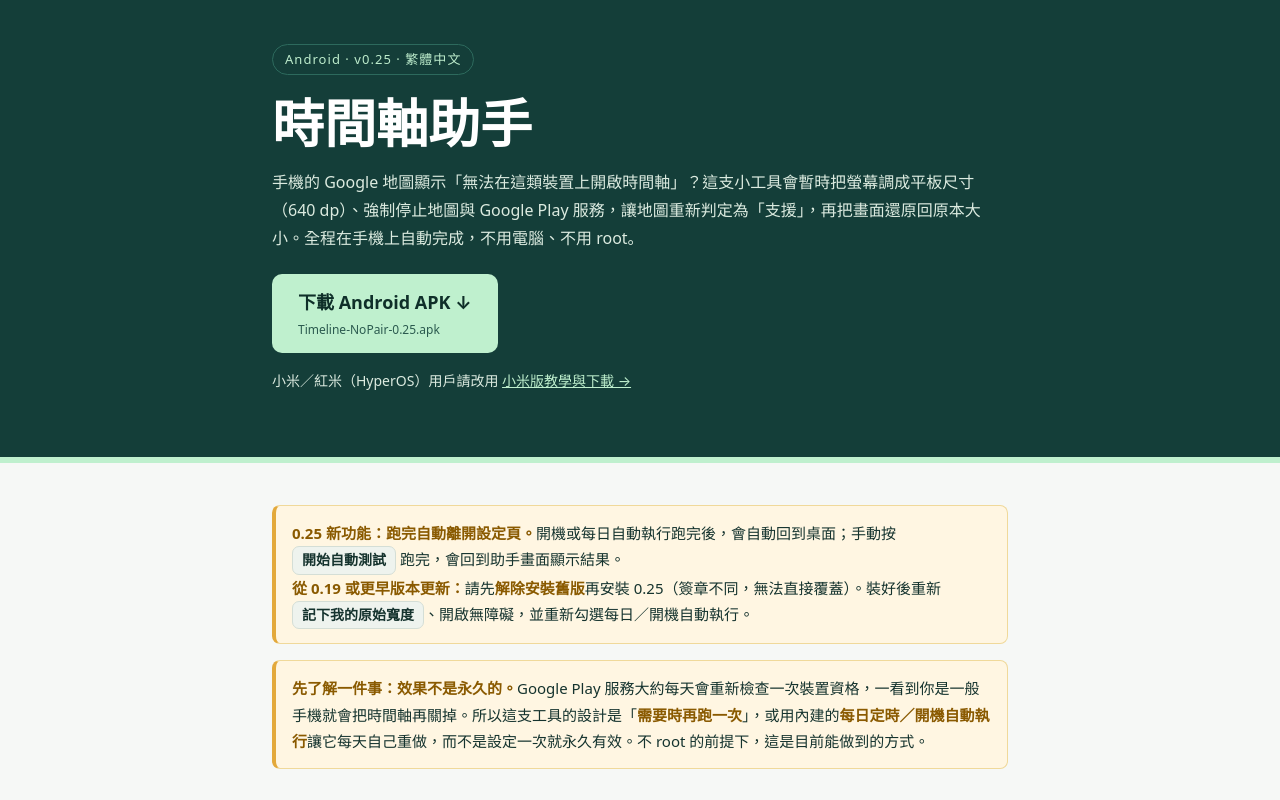
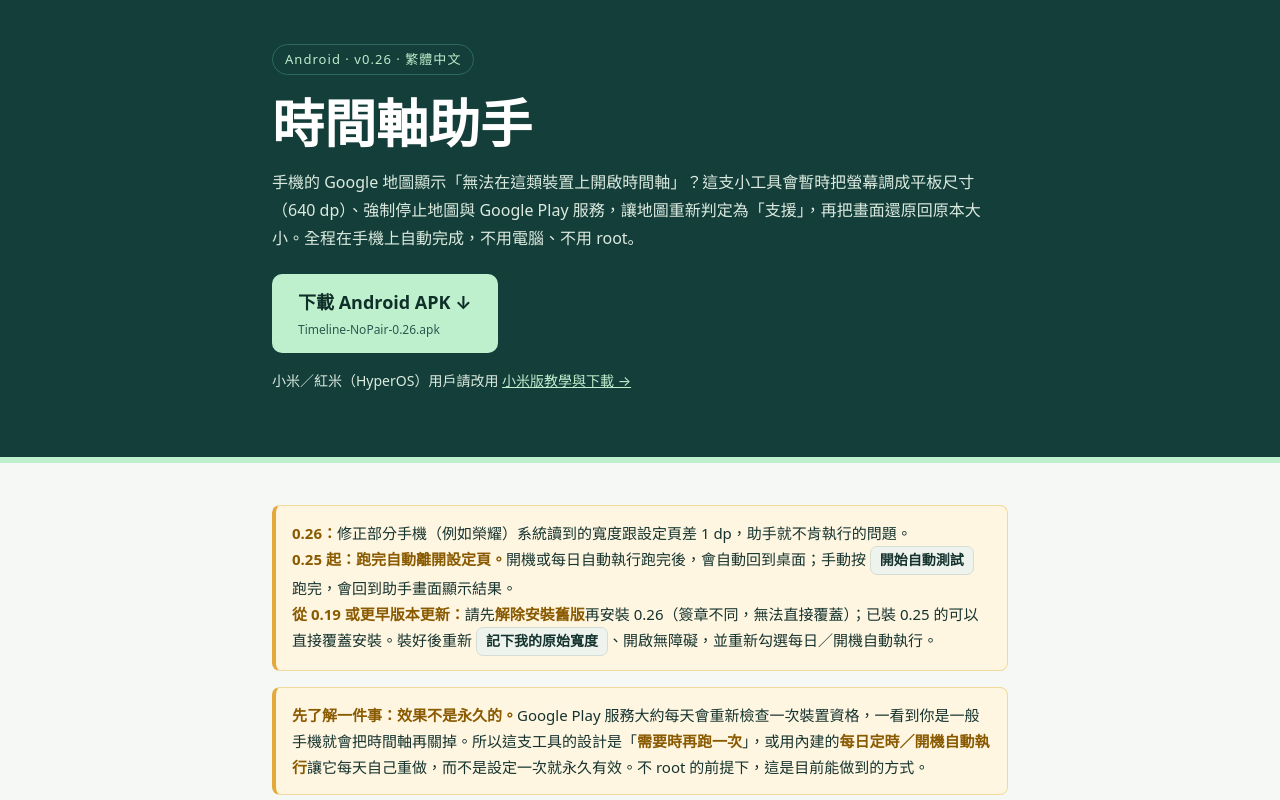
Before and after one commit to steve19860004/timeline-macrodroid-guide, a plain HTML site: page index.html in a window 1280 px wide. Shown: the top 800 px of the page. Drawn offline with Linux system fonts and the light colour scheme.

Commit message:
更新到 0.26：寬度檢查容許 1～2 dp 誤差（修榮耀 365/366）
- 通用版 Timeline-NoPair-0.26.apk，網頁下載改為 0.26
- 保活版 Timeline-Keep-0.26.apk（未連結於網頁）

Co-Authored-By: Claude Opus 5.5 <noreply@anthropic.com>
Claude-Session: https://claude.ai/code/session_01SWYiN43uPzeHe69LbnKNhc

```diff
--- a/index.html
+++ b/index.html
@@ -42,10 +42,10 @@
 
 <header>
   <div class="wrap">
-    <span class="tag">Android · v0.25 · 繁體中文</span>
+    <span class="tag">Android · v0.26 · 繁體中文</span>
     <h1>時間軸助手</h1>
     <p>手機的 Google 地圖顯示「無法在這類裝置上開啟時間軸」？這支小工具會暫時把螢幕調成平板尺寸（640 dp）、強制停止地圖與 Google Play 服務，讓地圖重新判定為「支援」，再把畫面還原回原本大小。全程在手機上自動完成，不用電腦、不用 root。</p>
-    <a class="cta" href="Timeline-NoPair-0.25.apk" download>下載 Android APK ↓<small>Timeline-NoPair-0.25.apk</small></a>
+    <a class="cta" href="Timeline-NoPair-0.26.apk" download>下載 Android APK ↓<small>Timeline-NoPair-0.26.apk</small></a>
     <p class="side">小米／紅米（HyperOS）用戶請改用 <a href="xiaomi.html">小米版教學與下載 →</a></p>
   </div>
 </header>
@@ -53,8 +53,8 @@
 <main class="wrap">
 
   <div class="note">
-    <b>0.25 新功能：跑完自動離開設定頁。</b>開機或每日自動執行跑完後，會自動回到桌面；手動按 <span class="btn">開始自動測試</span> 跑完，會回到助手畫面顯示結果。<br>
-    <b>從 0.19 或更早版本更新：</b>請先<b>解除安裝舊版</b>再安裝 0.25（簽章不同，無法直接覆蓋）。裝好後重新 <span class="btn">記下我的原始寬度</span>、開啟無障礙，並重新勾選每日／開機自動執行。
+    <b>0.26：</b>修正部分手機（例如榮耀）系統讀到的寬度跟設定頁差 1 dp，助手就不肯執行的問題。<br><b>0.25 起：跑完自動離開設定頁。</b>開機或每日自動執行跑完後，會自動回到桌面；手動按 <span class="btn">開始自動測試</span> 跑完，會回到助手畫面顯示結果。<br>
+    <b>從 0.19 或更早版本更新：</b>請先<b>解除安裝舊版</b>再安裝 0.26（簽章不同，無法直接覆蓋）；已裝 0.25 的可以直接覆蓋安裝。裝好後重新 <span class="btn">記下我的原始寬度</span>、開啟無障礙，並重新勾選每日／開機自動執行。
   </div>
 
   <div class="note">
@@ -148,7 +148,7 @@
 </main>
 
 <footer>
-  時間軸助手 v0.25 · 本工具僅協助在自己的裝置上存取自己的 Google 地圖時間軸
+  時間軸助手 v0.26 · 本工具僅協助在自己的裝置上存取自己的 Google 地圖時間軸
 </footer>
 
 </body>
```
Also changed, not shown: 2 other files.
